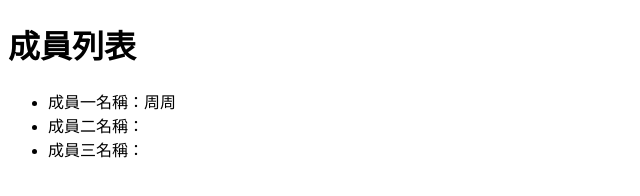
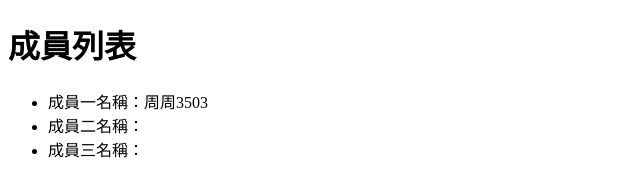
Before and after one commit to JHOUJHOU/git_test_0906_4, a plain HTML site: page index.html in a window 1280 px wide. Shown: the full height of the page, 0-640 px from the left. Drawn offline with Linux system fonts and the light colour scheme.

Commit message:
調整名稱

```diff
--- a/index.html
+++ b/index.html
@@ -8,7 +8,7 @@
 <body>
   <h1>成員列表</h1>
     <ul>
-        <li>成員一名稱：周周</li>
+        <li>成員一名稱：周周3503</li>
         <li>成員二名稱：</li>
         <li>成員三名稱：</li>
     </ul>
```
